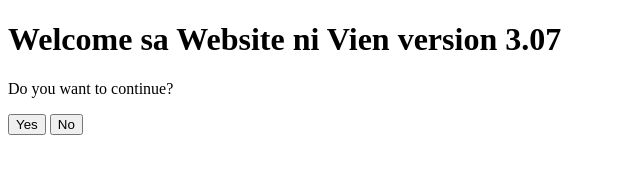
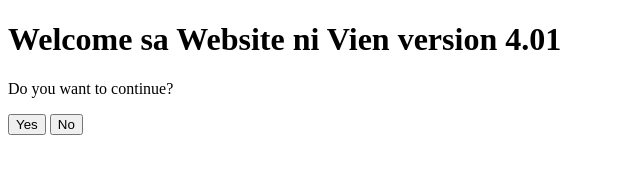
Before and after one commit to Vienn02/message.github.io, a plain HTML site: page index.html in a window 1280 px wide. Shown: the full height of the page, 0-640 px from the left. Drawn offline with Linux system fonts and the light colour scheme.

Commit message:
Update index.html

```diff
--- a/index.html
+++ b/index.html
@@ -13,7 +13,7 @@
     </style>
 </head>
 <body>
-    <h1>Welcome sa Website ni Vien version 3.07</h1>
+    <h1>Welcome sa Website ni Vien version 4.01</h1>
     <p>Do you want to continue?</p>
     <button id="btnYes">Yes</button>
     <button id="btnNo">No</button>
```
